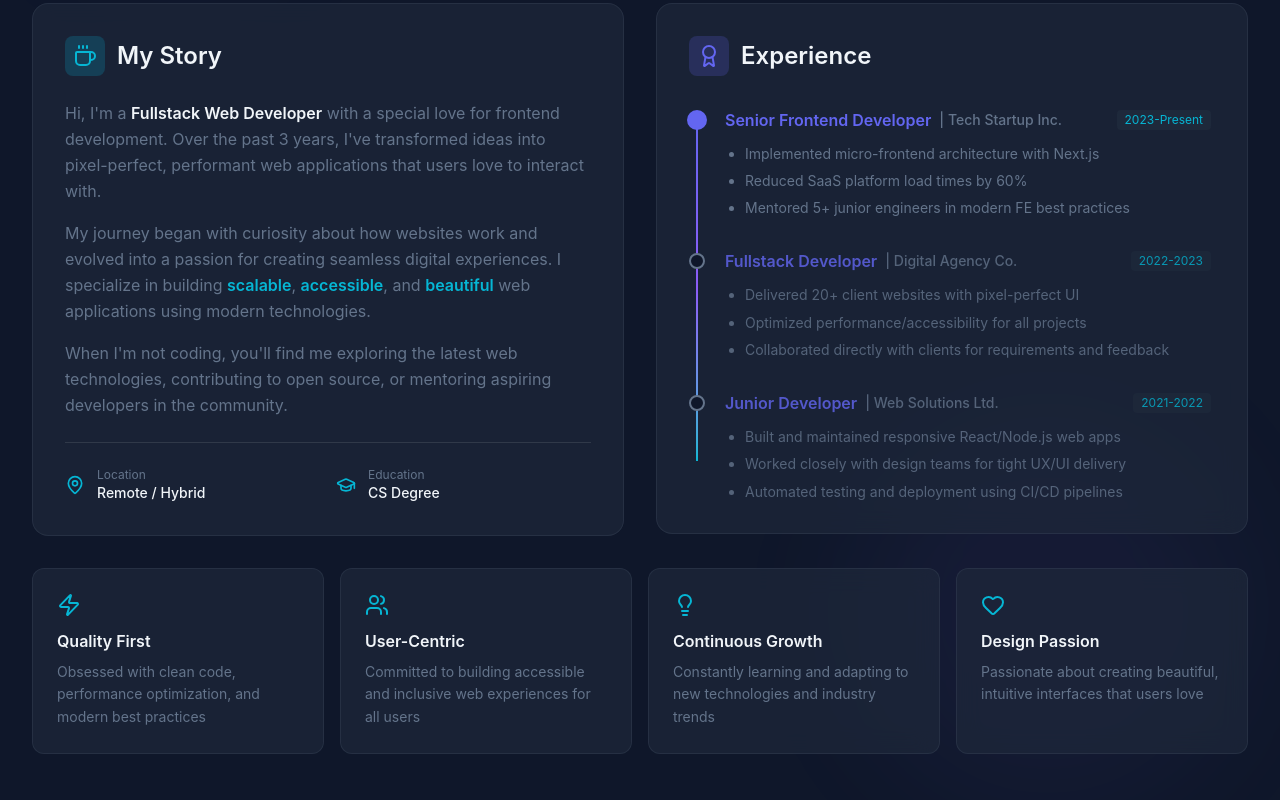
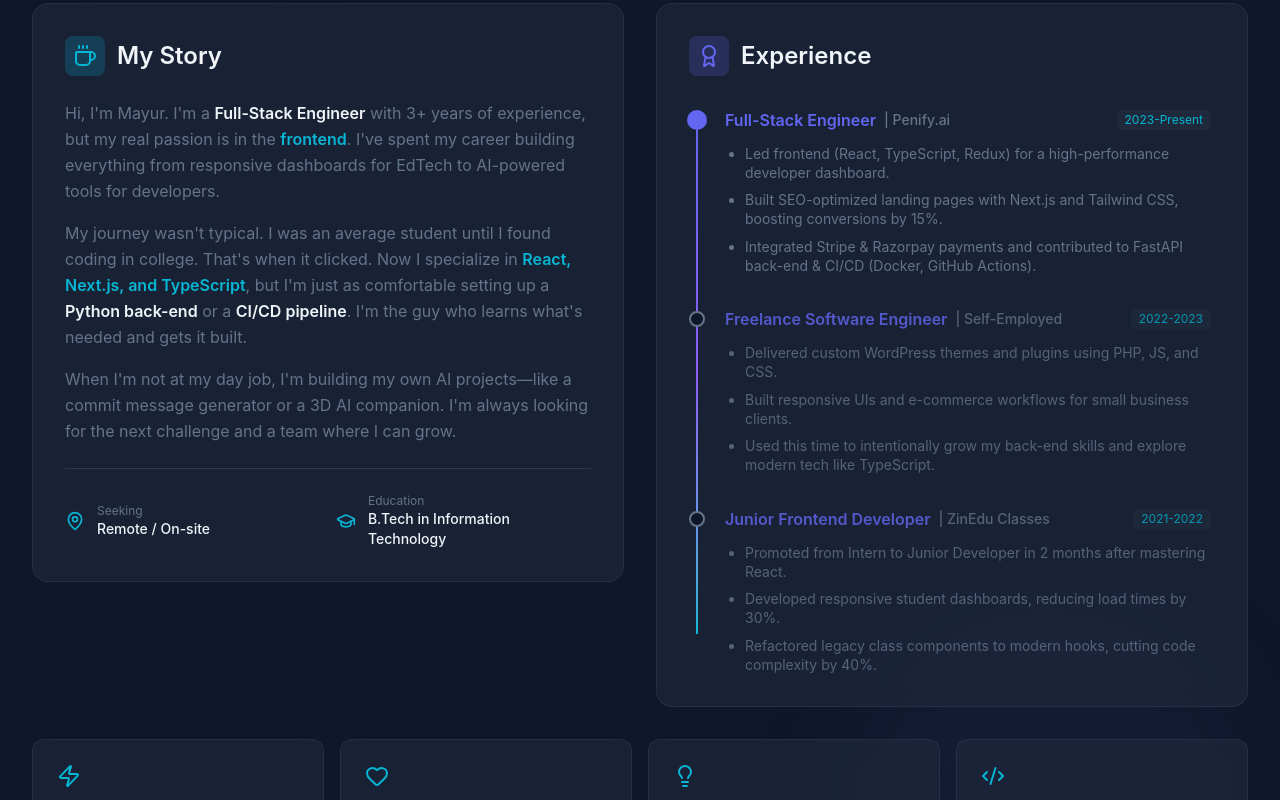
Before and after one commit to mayurDayal2000/portfolio-next-app, a Next.js app: page / in a window 1280 px wide. Shown: the part 1360-2160 px from the top of the page. Built offline with nearby package versions, Linux system fonts and the light colour scheme.

Commit message:
refactor(about): update about section content to reflect current profile and skills

```diff
--- a/src/components/about.tsx
+++ b/src/components/about.tsx
@@ -11,7 +11,6 @@ import {
   MapPin,
   Rocket,
   Target,
-  Users,
   Zap,
 } from "lucide-react";
 import { type ReactNode, useRef, useState } from "react";
@@ -33,59 +32,63 @@ export default function About() {
   const timeline: TimelineItem[] = [
     {
       bullets: [
-        "Implemented micro-frontend architecture with Next.js",
-        "Reduced SaaS platform load times by 60%",
-        "Mentored 5+ junior engineers in modern FE best practices",
+        "Led frontend (React, TypeScript, Redux) for a high-performance developer dashboard.",
+        "Built SEO-optimized landing pages with Next.js and Tailwind CSS, boosting conversions by 15%.",
+        "Integrated Stripe & Razorpay payments and contributed to FastAPI back-end & CI/CD (Docker, GitHub Actions).",
       ],
-      company: "Tech Startup Inc.",
+      company: "Penify.ai",
       icon: <Rocket className="w-5 h-5" />,
-      title: "Senior Frontend Developer",
+      title: "Full-Stack Engineer",
       year: "2023-Present",
     },
     {
       bullets: [
-        "Delivered 20+ client websites with pixel-perfect UI",
-        "Optimized performance/accessibility for all projects",
-        "Collaborated directly with clients for requirements and feedback",
+        "Delivered custom WordPress themes and plugins using PHP, JS, and CSS.",
+        "Built responsive UIs and e-commerce workflows for small business clients.",
+        "Used this time to intentionally grow my back-end skills and explore modern tech like TypeScript.",
       ],
-      company: "Digital Agency Co.",
+      company: "Self-Employed",
       icon: <Briefcase className="w-5 h-5" />,
-      title: "Fullstack Developer",
+      title: "Freelance Software Engineer",
       year: "2022-2023",
     },
     {
       bullets: [
-        "Built and maintained responsive React/Node.js web apps",
-        "Worked closely with design teams for tight UX/UI delivery",
-        "Automated testing and deployment using CI/CD pipelines",
+        "Promoted from Intern to Junior Developer in 2 months after mastering React.",
+        "Developed responsive student dashboards, reducing load times by 30%.",
+        "Refactored legacy class components to modern hooks, cutting code complexity by 40%.",
       ],
-      company: "Web Solutions Ltd.",
+      company: "ZinEdu Classes",
       icon: <Code2 className="w-5 h-5" />,
-      title: "Junior Developer",
+      title: "Junior Frontend Developer",
       year: "2021-2022",
     },
   ];
 
   const values = [
     {
-      description: "Obsessed with clean code, performance optimization, and modern best practices",
+      description:
+        "I'm a problem-solver first. I learn the tool needed—whether it's frontend, backend, or DevOps—and I build.",
       icon: <Zap className="w-6 h-6" />,
-      title: "Quality First",
+      title: "Pragmatic & Versatile",
     },
     {
-      description: "Committed to building accessible and inclusive web experiences for all users",
-      icon: <Users className="w-6 h-6" />,
-      title: "User-Centric",
+      description:
+        "My work starts with the user. I love turning Figma designs into pixel-perfect, intuitive, and engaging experiences.",
+      icon: <Heart className="w-6 h-6" />,
+      title: "User-Centric UI/UX",
     },
     {
-      description: "Constantly learning and adapting to new technologies and industry trends",
+      description:
+        "My passion for AI/ML fuels my personal projects. I'm always learning new tech to build better, smarter solutions.",
       icon: <Lightbulb className="w-6 h-6" />,
       title: "Continuous Growth",
     },
     {
-      description: "Passionate about creating beautiful, intuitive interfaces that users love",
-      icon: <Heart className="w-6 h-6" />,
-      title: "Design Passion",
+      description:
+        "I believe AI is the future. I actively integrate AI/ML models and build my own AI-powered tools from scratch.",
+      icon: <Code2 className="w-6 h-6" />,
+      title: "AI Enthusiast",
     },
   ];
 
@@ -112,8 +115,8 @@ export default function About() {
             About <span className="text-gradient">Me</span>
           </h2>
           <p className="text-lg text-muted max-w-2xl mx-auto">
-            A passionate developer crafting exceptional digital experiences with a blend of
-            creativity and technical expertise
+            I'm a Full-Stack Engineer who loves building. From a pixel-perfect UI to a complex AI
+            integration, I thrive on the challenge of learning and delivering.
           </p>
         </FadeInOnce>
 
@@ -131,23 +134,26 @@ export default function About() {
               </div>
               <div className="space-y-4 text-muted leading-relaxed">
                 <p>
-                  Hi, I'm a{" "}
-                  <span className="text-light font-semibold">Fullstack Web Developer</span> with a
-                  special love for frontend development. Over the past 3 years, I've transformed
-                  ideas into pixel-perfect, performant web applications that users love to interact
-                  with.
+                  Hi, I'm Mayur. I'm a{" "}
+                  <span className="text-light font-semibold">Full-Stack Engineer</span> with 3+
+                  years of experience, but my real passion is in the{" "}
+                  <span className="text-accent font-semibold">frontend</span>. I've spent my career
+                  building everything from responsive dashboards for EdTech to AI-powered tools for
+                  developers.
                 </p>
                 <p>
-                  My journey began with curiosity about how websites work and evolved into a passion
-                  for creating seamless digital experiences. I specialize in building{" "}
-                  <span className="text-accent font-semibold">scalable</span>,{" "}
-                  <span className="text-accent font-semibold">accessible</span>, and{" "}
-                  <span className="text-accent font-semibold">beautiful</span> web applications
-                  using modern technologies.
+                  My journey wasn't typical. I was an average student until I found coding in
+                  college. That's when it clicked. Now I specialize in{" "}
+                  <span className="text-accent font-semibold">React, Next.js, and TypeScript</span>,
+                  but I'm just as comfortable setting up a{" "}
+                  <span className="text-light font-semibold">Python back-end</span> or a{" "}
+                  <span className="text-light font-semibold">CI/CD pipeline</span>. I'm the guy who
+                  learns what's needed and gets it built.
                 </p>
                 <p>
-                  When I'm not coding, you'll find me exploring the latest web technologies,
-                  contributing to open source, or mentoring aspiring developers in the community.
+                  When I'm not at my day job, I'm building my own AI projects—like a commit message
+                  generator or a 3D AI companion. I'm always looking for the next challenge and a
+                  team where I can grow.
                 </p>
               </div>
 
@@ -156,15 +162,17 @@ export default function About() {
                 <div className="flex items-center gap-3">
                   <MapPin className="w-5 h-5 text-accent" />
                   <div>
-                    <p className="text-xs text-muted">Location</p>
-                    <p className="text-sm text-light font-medium">Remote / Hybrid</p>
+                    <p className="text-xs text-muted">Seeking</p>
+                    <p className="text-sm text-light font-medium">Remote / On-site</p>
                   </div>
                 </div>
                 <div className="flex items-center gap-3">
                   <GraduationCap className="w-5 h-5 text-accent" />
                   <div>
                     <p className="text-xs text-muted">Education</p>
-                    <p className="text-sm text-light font-medium">CS Degree</p>
+                    <p className="text-sm text-light font-medium">
+                      B.Tech in Information Technology
+                    </p>
                   </div>
                 </div>
               </div>
```
